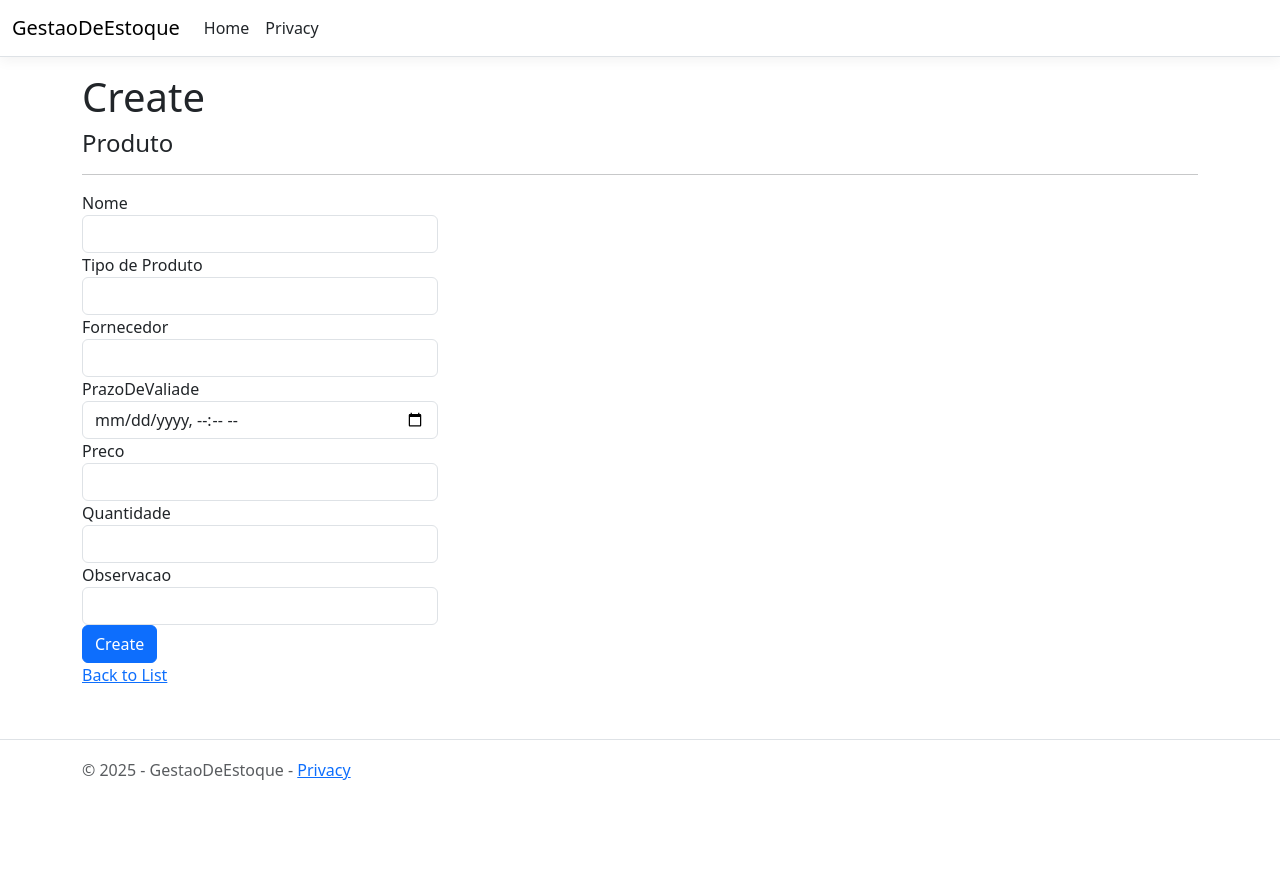
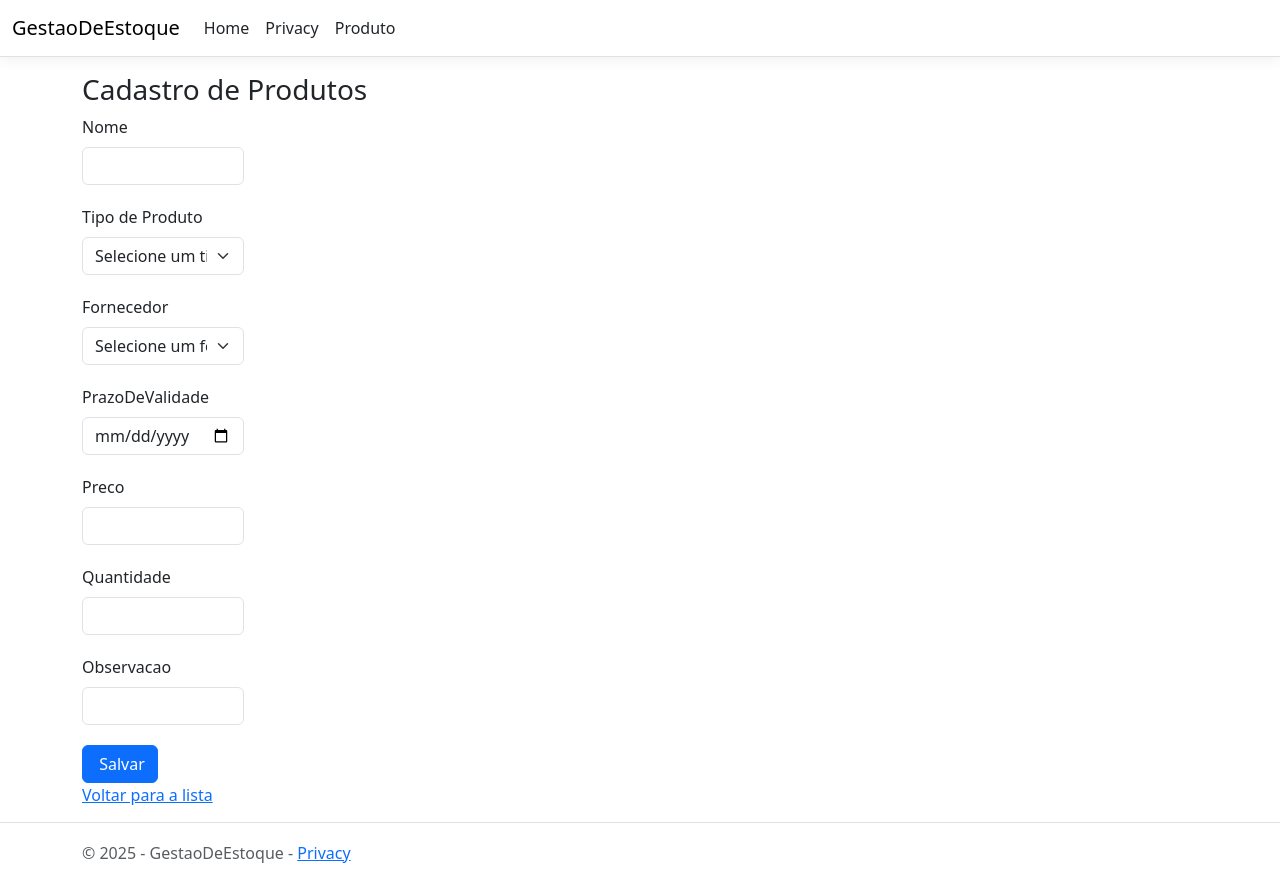
Before and after one commit to oCaioAug/GestaoDeEstoque, an ASP.NET Core app: page /Produto/Create in a window 1280 px wide. Before the commit the page ends 780 px from the top, so only its background shows below. Run offline with ASP.NET Core 8, Linux system fonts and the light colour scheme; lists and menus that the app fills with data are empty; style sheets or scripts are compiled from the project's sources; some libraries are stand-ins or nearby versions.

Commit message:
criei algumas views

```diff
--- a/GestaoDeEstoque/Models/Produto.cs
+++ b/GestaoDeEstoque/Models/Produto.cs
@@ -23,7 +23,7 @@ namespace GestaoDeEstoque.Models
         public int FornecedorId { get; set; }
         public virtual Fornecedor? Fornecedor { get; set; }
 
-        public DateTime? PrazoDeValiade { get; set; }
+        public DateTime? PrazoDeValidade { get; set; }
 
         [Required]
         public decimal Preco { get; set; }
--- a/GestaoDeEstoque/Views/Produto/Create.cshtml
+++ b/GestaoDeEstoque/Views/Produto/Create.cshtml
@@ -1,61 +1,119 @@
-@model GestaoDeEstoque.Models.Produto
+@model Produto
 
-@{
-    ViewData["Title"] = "Create";
-}
+<h3>Cadastro de Produtos</h3>
+<form method="post" asp-action="Create" asp-controller="Produto" id="formProduto">
+    <div class="d-flex" style="flex-direction:column;gap:20px">
+        <input type="hidden" asp-for="@Model.Id" />
 
-<h1>Create</h1>
-
-<h4>Produto</h4>
-<hr />
-<div class="row">
-    <div class="col-md-4">
-        <form asp-action="Create">
-            <div asp-validation-summary="ModelOnly" class="text-danger"></div>
-            <div class="form-group">
-                <label asp-for="Nome" class="control-label"></label>
+        <div class="form-group row" style="width:100%">
+            <div class="col-md-2">
+                <div>
+                    <label asp-for="Nome" class="form-label"></label>
+                </div>
+                <div>
                     <input asp-for="Nome" class="form-control" />
                     <span asp-validation-for="Nome" class="text-danger"></span>
                 </div>
-            <div class="form-group">
-                <label asp-for="TipoProdutoId" class="control-label"></label>
-                <select asp-for="TipoProdutoId" class ="form-control" asp-items="ViewBag.TipoProdutoId"></select>
             </div>
-            <div class="form-group">
-                <label asp-for="FornecedorId" class="control-label"></label>
-                <select asp-for="FornecedorId" class ="form-control" asp-items="ViewBag.FornecedorId"></select>
         </div>
-            <div class="form-group">
-                <label asp-for="PrazoDeValiade" class="control-label"></label>
-                <input asp-for="PrazoDeValiade" class="form-control" />
-                <span asp-validation-for="PrazoDeValiade" class="text-danger"></span>
+
+        <div class="form-group row" style="width:100%">
+            <div class="col-md-2">
+                <div>
+                    <label asp-for="TipoProdutoId" class="form-label"></label>
                 </div>
-            <div class="form-group">
-                <label asp-for="Preco" class="control-label"></label>
+                <div>
+                    <select asp-for="TipoProdutoId" class="form-select" asp-items="@ViewBag.TipoProdutoId">
+                        <option value="">Selecione um tipo de produto</option>
+                    </select>
+                    <span asp-validation-for="TipoProdutoId" class="text-danger"></span>
+                </div>
+            </div>
+        </div>
+
+        <div class="form-group row" style="width:100%">
+            <div class="col-md-2">
+                <div>
+                    <label asp-for="FornecedorId" class="form-label"></label>
+                </div>
+                <div>
+                    <select asp-for="FornecedorId" class="form-select" asp-items="@ViewBag.FornecedorId">
+                        <option value="">Selecione um fornecedor</option>
+                    </select>
+                    <span asp-validation-for="FornecedorId" class="text-danger"></span>
+                </div>
+            </div>
+        </div>
+
+        <div class="form-group row" style="width:100%">
+            <div class="col-md-2">
+                <div>
+                    <label asp-for="PrazoDeValidade" class="form-label"></label>
+                </div>
+                <div>
+                    <input asp-for="PrazoDeValidade" class="form-control" type="date" />
+                    <span asp-validation-for="PrazoDeValidade" class="text-danger"></span>
+                </div>
+            </div>
+        </div>
+
+        <div class="form-group row" style="width:100%">
+            <div class="col-md-2">
+                <div>
+                    <label asp-for="Preco" class="form-label"></label>
+                </div>
+                <div>
                     <input asp-for="Preco" class="form-control" />
                     <span asp-validation-for="Preco" class="text-danger"></span>
                 </div>
-            <div class="form-group">
-                <label asp-for="Quantidade" class="control-label"></label>
+            </div>
+        </div>
+
+        <div class="form-group row" style="width:100%">
+            <div class="col-md-2">
+                <div>
+                    <label asp-for="Quantidade" class="form-label"></label>
+                </div>
+                <div>
                     <input asp-for="Quantidade" class="form-control" />
                     <span asp-validation-for="Quantidade" class="text-danger"></span>
                 </div>
-            <div class="form-group">
-                <label asp-for="Observacao" class="control-label"></label>
+            </div>
+        </div>
+
+        <div class="form-group row" style="width:100%">
+            <div class="col-md-2">
+                <div>
+                    <label asp-for="Observacao" class="form-label"></label>
+                </div>
+                <div>
                     <input asp-for="Observacao" class="form-control" />
                     <span asp-validation-for="Observacao" class="text-danger"></span>
                 </div>
-            <div class="form-group">
-                <input type="submit" value="Create" class="btn btn-primary" />
-            </div>
-        </form>
             </div>
         </div>
 
         <div>
-    <a asp-action="Index">Back to List</a>
+            <button type="submit" class="btn btn-primary"<i class="fa-regular fa-floppy-disk"></i>&nbsp;Salvar</button>
+        </div>
+    </div>
+</form>
+
+<div>
+    <a asp-action="Index">Voltar para a lista</a>
 </div>
 
 @section Scripts {
-    @{await Html.RenderPartialAsync("_ValidationScriptsPartial");}
+    <script src="https://cdn.jsdelivr.net/npm/sweetalert2@11"></script>
+    <script>
+        const mensagem = "@ViewData["Mensagem"]";
+        if (mensagem != "")
+        {
+            Swal.fire({
+                title: "Criado",
+                text: "Produto criado com sucesso!!",
+                icon: "success"
+            });
         }
+    </script>
+}
--- a/GestaoDeEstoque/Views/Produto/Delete.cshtml
+++ b/GestaoDeEstoque/Views/Produto/Delete.cshtml
@@ -30,10 +30,10 @@
             @Html.DisplayFor(model => model.Fornecedor.Nome)
         </dd>
         <dt class = "col-sm-2">
-            @Html.DisplayNameFor(model => model.PrazoDeValiade)
+            @Html.DisplayNameFor(model => model.PrazoDeValidade)
         </dt>
         <dd class = "col-sm-10">
-            @Html.DisplayFor(model => model.PrazoDeValiade)
+            @Html.DisplayFor(model => model.PrazoDeValidade)
         </dd>
         <dt class = "col-sm-2">
             @Html.DisplayNameFor(model => model.Preco)
--- a/GestaoDeEstoque/Views/Produto/Details.cshtml
+++ b/GestaoDeEstoque/Views/Produto/Details.cshtml
@@ -29,10 +29,10 @@
             @Html.DisplayFor(model => model.Fornecedor.Nome)
         </dd>
         <dt class = "col-sm-2">
-            @Html.DisplayNameFor(model => model.PrazoDeValiade)
+            @Html.DisplayNameFor(model => model.PrazoDeValidade)
         </dt>
         <dd class = "col-sm-10">
-            @Html.DisplayFor(model => model.PrazoDeValiade)
+            @Html.DisplayFor(model => model.PrazoDeValidade)
         </dd>
         <dt class = "col-sm-2">
             @Html.DisplayNameFor(model => model.Preco)
--- a/GestaoDeEstoque/Views/Shared/_Layout.cshtml
+++ b/GestaoDeEstoque/Views/Shared/_Layout.cshtml
@@ -16,7 +16,7 @@
     <header>
         <nav class="navbar navbar-expand-sm navbar-toggleable-sm navbar-light bg-white border-bottom box-shadow mb-3">
             <div class="container-fluid">
-                <a class="navbar-brand" asp-area="" asp-controller="Home" asp-action="Index">GestaoDeEstoque</a>
+                <a class="navbar-brand" asp-area="" asp-controller="Produto" asp-action="Index">GestaoDeEstoque</a>
                 <button class="navbar-toggler" type="button" data-bs-toggle="collapse" data-bs-target=".navbar-collapse" aria-controls="navbarSupportedContent"
                         aria-expanded="false" aria-label="Toggle navigation">
                     <span class="navbar-toggler-icon"></span>
@@ -29,6 +29,15 @@
                         <li class="nav-item">
                             <a class="nav-link text-dark" asp-area="" asp-controller="Home" asp-action="Privacy">Privacy</a>
                         </li>
+                        <li class="nav-item">
+                            <a class="nav-link text-dark" asp-area="" asp-controller="Produto" asp-action="Index">Produto</a>
+@*                         </li>
+                        <li class="nav-item">
+                            <a class="nav-link text-dark" asp-area="" asp-controller="TipoProduto" asp-action="Index">Tipo Produto</a>
+                        </li>
+                        <li class="nav-item">
+                            <a class="nav-link text-dark" asp-area="" asp-controller="Fornecedor" asp-action="Index">Fornecedor</a>
+                        </li> *@
                     </ul>
                 </div>
             </div>
```
Also changed, not shown: GestaoDeEstoque/Controllers/TipoProdutoController.cs (added, +156 -0 lines), GestaoDeEstoque/Views/Produto/Edit.cshtml (+91 -37 lines), GestaoDeEstoque/Views/Produto/Index.cshtml (+13 -3 lines), GestaoDeEstoque/Views/TipoProduto/Create.cshtml (added, +33 -0 lines), GestaoDeEstoque/Views/TipoProduto/Delete.cshtml (added, +27 -0 lines), GestaoDeEstoque/Views/TipoProduto/Details.cshtml (added, +24 -0 lines), GestaoDeEstoque/Views/TipoProduto/Edit.cshtml (added, +34 -0 lines), GestaoDeEstoque/Views/TipoProduto/Index.cshtml (added, +35 -0 lines), GestaoDeEstoque/GestaoDeEstoque.csproj. Lines whose indentation alone changed are shown as unchanged.
